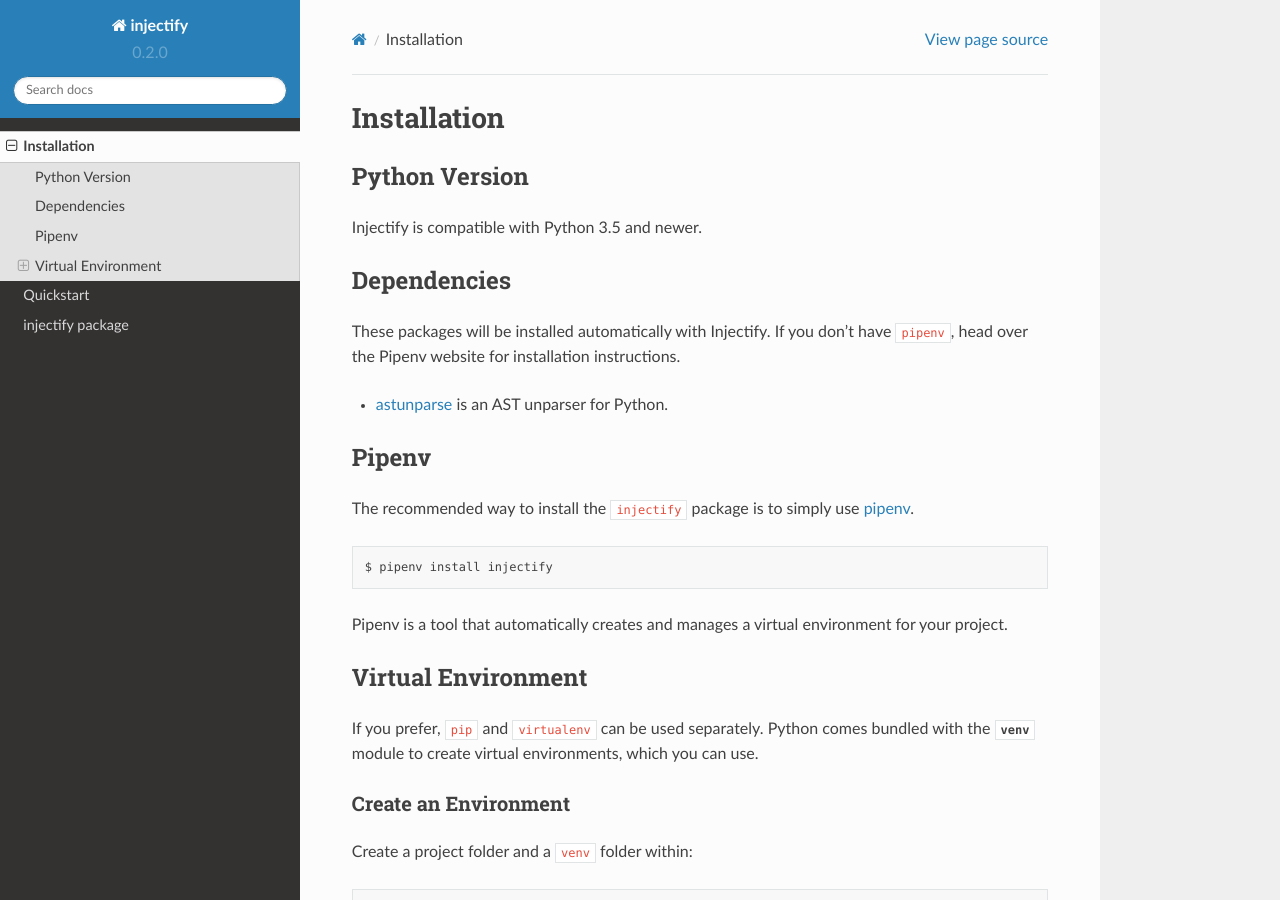
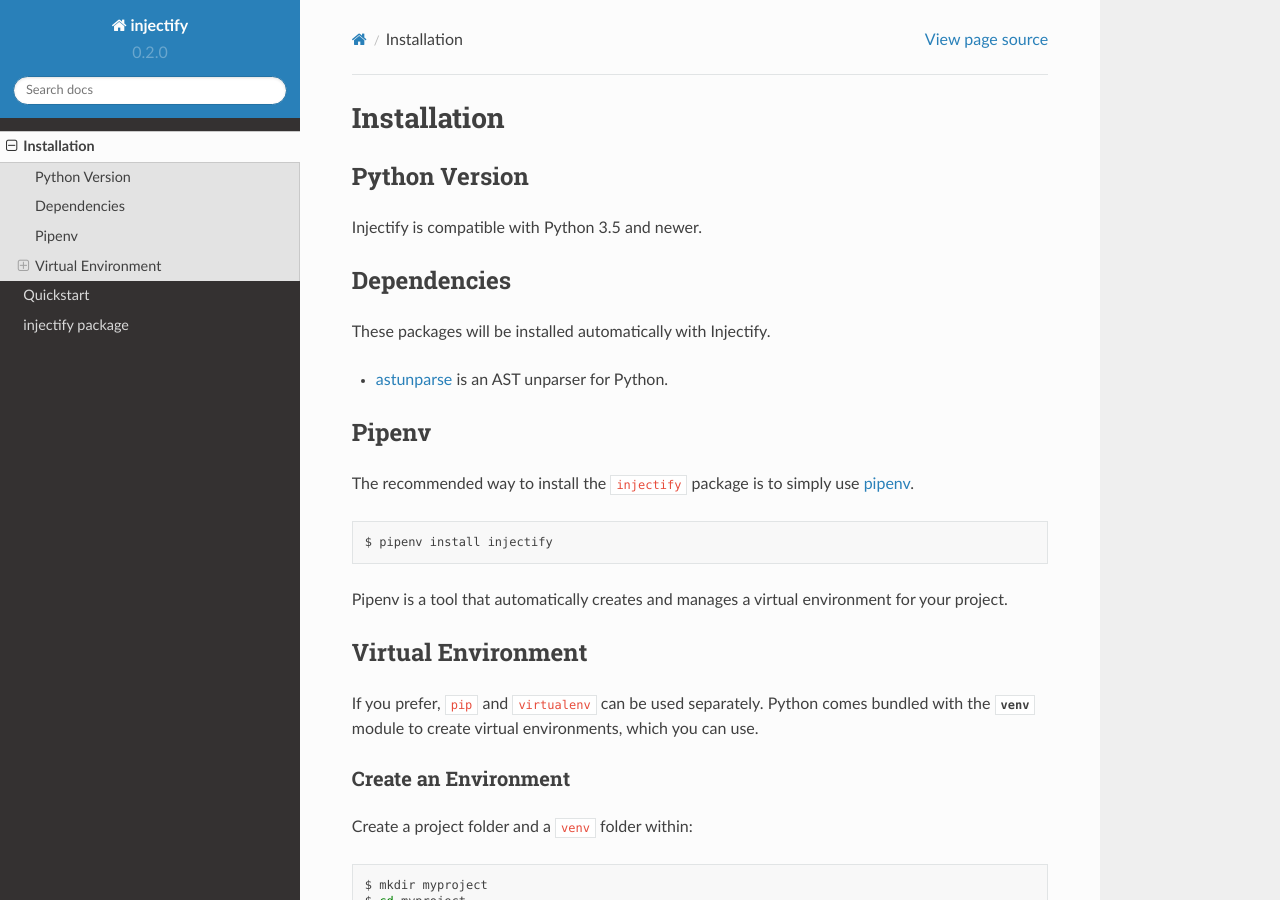
Before and after one commit to Maltzur/injectify, a Sphinx documentation site: the page built from docs/installation.rst, in a window 1280 px wide and 900 px high. Built offline with Sphinx 7.4.7 and the Read the Docs theme 2.0.0, drawn with Linux system fonts in a browser that asks for light colours; pages that are not in the unit, such as notebooks, are missing from menus.

Commit message:
Fix line in installation docs

```diff
--- a/docs/installation.rst
+++ b/docs/installation.rst
@@ -10,8 +10,6 @@
 ------------
 
 These packages will be installed automatically with Injectify.
-If you don't have ``pipenv``, head over the Pipenv website for installation
-instructions.
 
 * `astunparse`_ is an AST unparser for Python.
 
```
